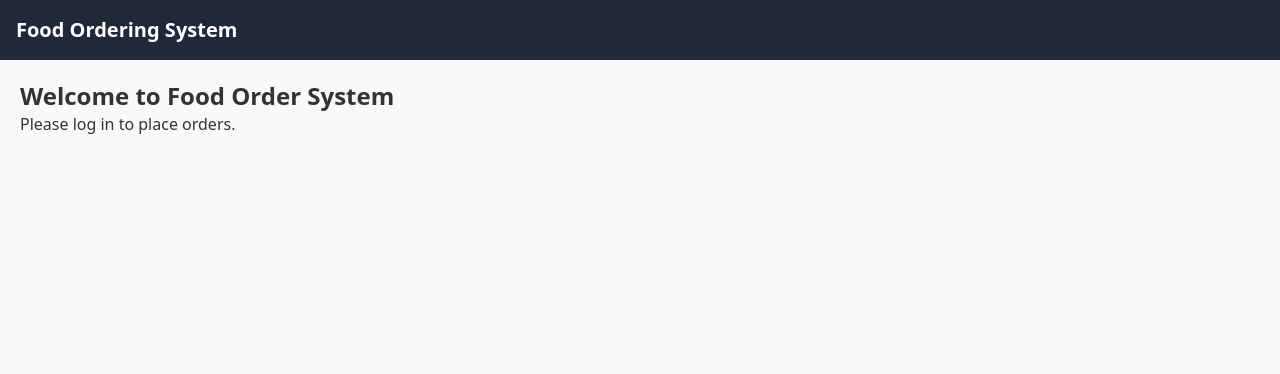
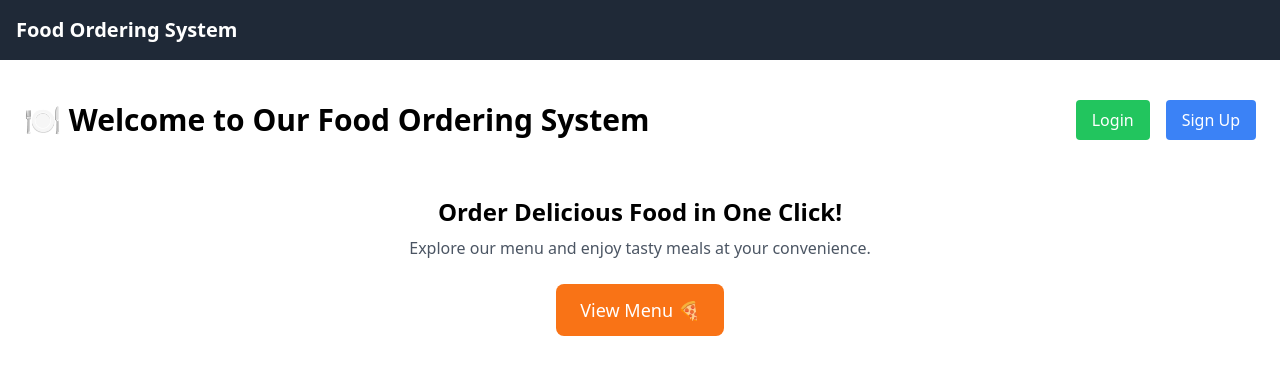
Before and after one commit to Naman95a/Food_Ordering_System, a Next.js app: page / in a window 1280 px wide. Shown: the top 374 px of the page. Built offline with nearby package versions, Linux system fonts and the light colour scheme; no server answers.

Commit message:
Initial commit

```diff
--- a/app/page.js
+++ b/app/page.js
@@ -1,23 +1,97 @@
 "use client";
-
-import { useEffect, useState } from "react";
-import { getUser } from "../lib/auth"; // Import getUser function
+import { useState, useEffect } from "react";
+import { supabase } from "@/lib/supabaseClient";
+import Link from "next/link";
+import Image from "next/image";
+import { motion } from "framer-motion";
 
 const Home = () => {
     const [user, setUser] = useState(null);
+    const [name, setName] = useState("");
 
     useEffect(() => {
         const fetchUser = async () => {
-      const loggedInUser = await getUser();
-      setUser(loggedInUser);
+            const { data: { user }, error } = await supabase.auth.getUser();
+
+            if (error) {
+                console.error("Error fetching user:", error);
+            } else if (user) {
+                console.log("User logged in:", user);
+                setUser(user);
+                fetchUserName(user.id);
+            }
         };
+
         fetchUser();
     }, []);
 
+    const fetchUserName = async (userId) => {
+        try {
+            console.log("Fetching user name for ID:", userId);
+
+            const { data, error } = await supabase
+                .from("users")
+                .select("name")
+                .eq("id", userId)
+                .single();
+
+            if (error) {
+                console.error("Error fetching user name:", error);
+            } else if (!data) {
+                console.warn("User name not found in the database.");
+            } else {
+                setName(data.name);
+                console.log("Fetched user name:", data.name);
+            }
+        } catch (err) {
+            console.error("Unexpected error fetching user name:", err);
+        }
+    };
+
+    const handleLogout = async () => {
+        const { error } = await supabase.auth.signOut();
+        if (error) {
+            console.error("Logout error:", error);
+        } else {
+            setUser(null);
+            setName("");
+        }
+    };
+
     return (
-    <div className="p-5">
-      <h1 className="text-2xl font-bold">Welcome to Food Order System</h1>
-      {user ? <p>Hi {user.email}, you are logged in!</p> : <p>Please log in to place orders.</p>}
+        <div className="bg-white dark:bg-gray-900 text-black dark:text-white min-h-screen p-6">
+            <header className="flex justify-between items-center py-4">
+                <h1 className="text-3xl font-bold">🍽️ Welcome to Our Food Ordering System</h1>
+                <nav className="flex gap-4">
+                    {user ? (
+                        <>
+                            <span className="text-lg font-semibold">Hello, {name || "User"} 👋</span>
+                            <Link href="/orders" className="bg-blue-500 hover:bg-blue-600 text-white px-4 py-2 rounded">View Orders</Link>
+                            <button onClick={handleLogout} className="bg-red-500 hover:bg-red-600 text-white px-4 py-2 rounded">Logout</button>
+                        </>
+                    ) : (
+                        <>
+                            <Link href="/login" className="bg-green-500 hover:bg-green-600 text-white px-4 py-2 rounded">Login</Link>
+                            <Link href="/signup" className="bg-blue-500 hover:bg-blue-600 text-white px-4 py-2 rounded">Sign Up</Link>
+                        </>
+                    )}
+                </nav>
+            </header>
+
+            <motion.div
+                initial={{ opacity: 0, y: 20 }}
+                animate={{ opacity: 1, y: 0 }}
+                transition={{ duration: 0.5 }}
+                className="text-center mt-10"
+            >
+                <h2 className="text-2xl font-semibold">Order Delicious Food in One Click!</h2>
+                <p className="mt-2 text-gray-600 dark:text-gray-300">
+                    Explore our menu and enjoy tasty meals at your convenience.
+                </p>
+                <Link href="/menu" className="mt-6 inline-block bg-orange-500 hover:bg-orange-600 text-white px-6 py-3 rounded-lg text-lg">
+                    View Menu 🍕
+                </Link>
+            </motion.div>
         </div>
     );
 };
--- a/package.json
+++ b/package.json
@@ -11,6 +11,7 @@
   "dependencies": {
     "@supabase/auth-helpers-nextjs": "^0.10.0",
     "@supabase/supabase-js": "^2.48.1",
+    "framer-motion": "^12.4.7",
     "gsap": "^3.12.7",
     "next": "15.1.7",
     "react": "^19.0.0",
```
Also changed, not shown: 1 other file (tests, documents, lock files or other folders). Lines whose indentation alone changed are shown as unchanged.
